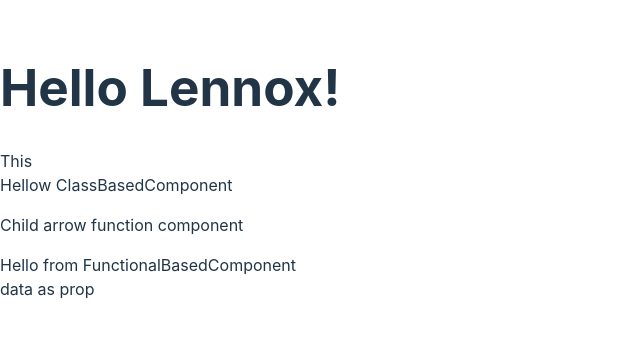
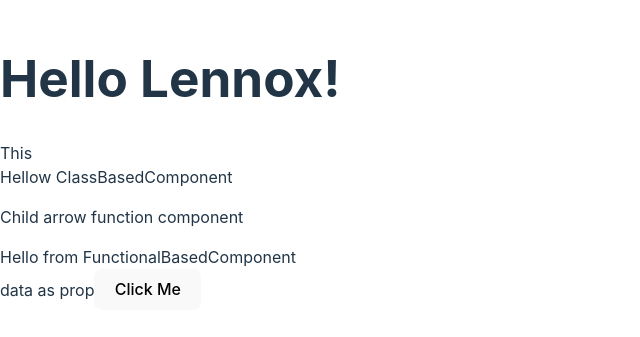
Before and after one commit to lenblazy/react-tute, a React (Vite) app: page / in a window 1280 px wide. Shown: the part 237-574 px from the top of the page, without its empty margins (0-640 px from the left). Built offline with nearby package versions, Linux system fonts and the light colour scheme.

Commit message:
pass function as props

```diff
--- a/src/PropExample/index.jsx
+++ b/src/PropExample/index.jsx
@@ -2,13 +2,14 @@ import React from "react";
 
 const PropsExample = (props) => {
     console.log(props);
-    const { flag, data } = props;
+    const { flag, data, parentComponentHandler } = props;
 
     return (
         <div>
             {
                 flag ? data : "flags is false"
             }
+            <button onClick={parentComponentHandler}>Click Me</button>
         </div>
     )
 }
--- a/src/components/FunctionalBasedComponent.jsx
+++ b/src/components/FunctionalBasedComponent.jsx
@@ -8,11 +8,14 @@ const Child = () => {
 }
 
 function FunctionalBasedComponent() {
+
+    const parentComponentHandler = () => console.log("Hello from Parent");
+
     return (
         <div>
             <Child />
             Hello from FunctionalBasedComponent
-            <PropsExample flag={true} data="data as prop"/>
+            <PropsExample parentComponentHandler={parentComponentHandler} flag={true} data="data as prop"/>
         </div>
     );
 }
```
